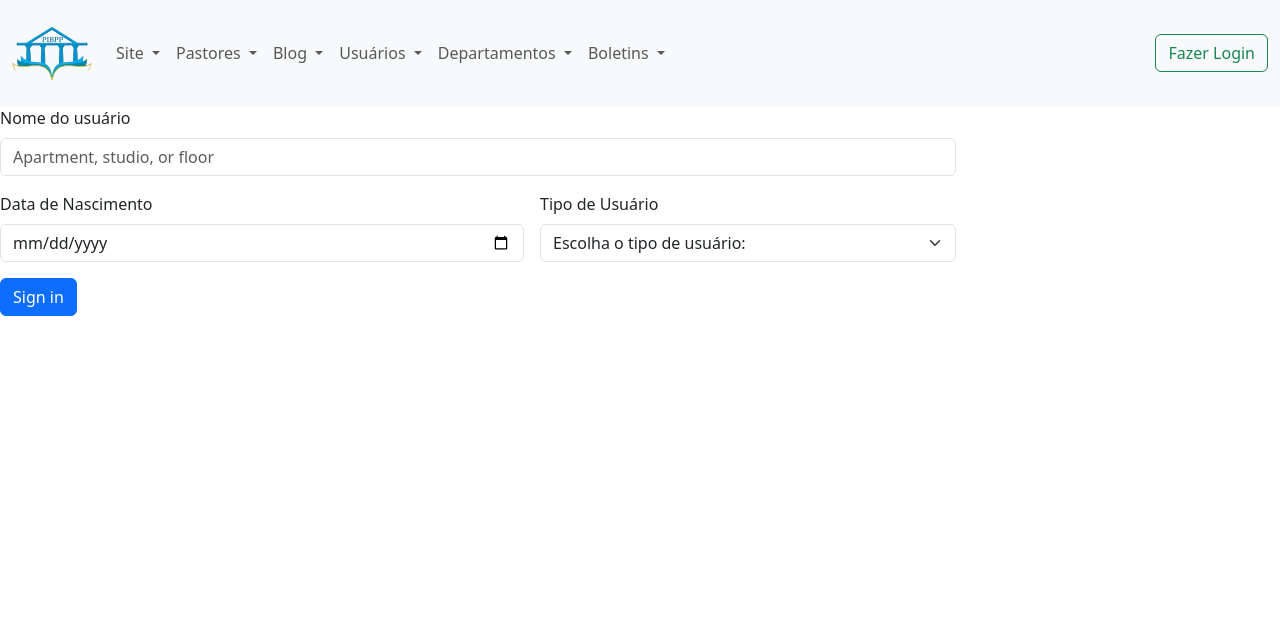
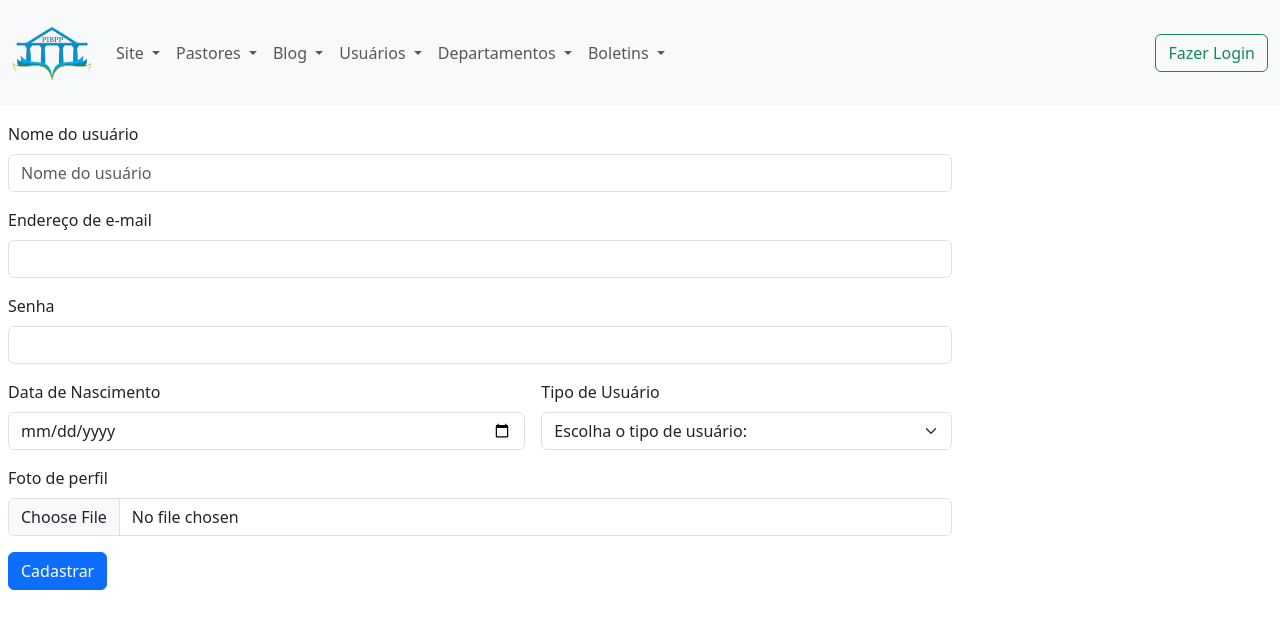
Before and after one commit to pedronet00/projeto-estagio, a PHP site: page /adm/usuarios/create.php in a window 1280 px wide. Shown: the top 629 px of the page. Run offline with PHP 8.4, Linux system fonts and the light colour scheme; data that the repository does not hold is empty; some libraries are stand-ins or nearby versions; some web fonts are replaced.

Commit message:
fazendo cadastro e listagem de usuarios

```diff
--- a/adm/usuarios/create.php
+++ b/adm/usuarios/create.php
@@ -6,19 +6,26 @@
     $stmt = retornarTodosTiposUsuario($conexao);
 ?>
 
-<form class="row g-3">
-
+<form class="row g-3" method="POST" enctype="multipart/form-data" style="width: 100%;margin: auto;" id="formPost">
   <div class="col-9">
     <label for="inputAddress2" class="form-label">Nome do usuário</label>
-    <input type="text" class="form-control" id="inputAddress2" placeholder="Apartment, studio, or floor">
+    <input type="text" class="form-control" name="nomeUsuario" id="inputAddress2" placeholder="Nome do usuário">
+  </div>
+  <div class="col-9">
+    <label for="exampleInputEmail1" class="form-label">Endereço de e-mail</label>
+    <input type="email" class="form-control" name="emailUsuario" id="exampleInputEmail1" aria-describedby="emailHelp">
+  </div>
+  <div class="col-9">
+    <label for="exampleInputPassword1" class="form-label">Senha</label>
+    <input type="password" class="form-control" name="senhaUsuario" id="exampleInputPassword1">
   </div>
   <div class="col-md-5">
     <label for="inputCity" class="form-label">Data de Nascimento</label>
-    <input type="date" class="form-control" id="inputCity">
+    <input type="date" class="form-control" name="dataNascimentoUsuario" id="inputCity">
   </div>
   <div class="col-md-4">
     <label for="inputState" class="form-label">Tipo de Usuário</label>
-    <select id="inputState" class="form-select">
+    <select id="inputState" class="form-select" name="nivelUsuario">
       <option selected>Escolha o tipo de usuário:</option>
       <?php while($tipoUsuario = $stmt->fetch(PDO::FETCH_ASSOC)){ ?>
         <option value="<?php echo $tipoUsuario['idnivelUsuario']; ?>"><?php echo $tipoUsuario['nivelUsuario']; ?></option>
@@ -26,7 +33,48 @@
     </select>
   </div>
 
+  <div class="col-9">
+    <label class="form-label" for="inputGroupFile01">Foto de perfil</label>
+    <input type="file" class="form-control" name="fotoPerfilUsuario" id="inputGroupFile01">
+  </div>
+
   <div class="col-12">
-    <button type="submit" class="btn btn-primary">Sign in</button>
+    <button type="submit" class="btn btn-primary">Cadastrar</button>
   </div>
 </form>
+
+<script>
+        $(document).ready(function() {
+            // Captura o envio do formulário via AJAX
+            $('#formPost').submit(function(event) {
+                event.preventDefault(); // Evita o envio padrão do formulário
+
+                var formData = new FormData(this); // Cria um objeto FormData com os dados do formulário
+
+                console.log(formData);
+
+                $.ajax({
+                    type: 'POST',
+                    url: '../../api/usuarios/create.php',
+                    data: formData,
+                    processData: false,  // Não processar os dados (já estão em FormData)
+                    contentType: false,  // Não configurar o tipo de conteúdo (será definido automaticamente)
+                    success: function(response){
+                        Swal.fire({
+                            title: "Sucesso!",
+                            text: "Usuário inserido com sucesso!",
+                            icon: "success"
+                        });
+                    },
+                    error: function(xhr, status, error) {
+                        console.log(xhr.responseText); // Exibe detalhes do erro no console
+                        Swal.fire({
+                            title: "Erro!",
+                            text: "Erro ao cadastrar usuário.",
+                            icon: "error"
+                        });
+                    }
+                });
+            });
+        });
+    </script>
--- a/config/template-adm.php
+++ b/config/template-adm.php
@@ -75,8 +75,8 @@
             Usuários
           </a>
           <ul class="dropdown-menu">
-            <li><a class="dropdown-item" href="#">Action</a></li>
-            <li><a class="dropdown-item" href="#">Another action</a></li>
+            <li><a class="dropdown-item" href="../usuarios/create.php">Criar Usuário</a></li>
+            <li><a class="dropdown-item" href="../usuarios/read.php">Listar Usuários</a></li>
             <li><hr class="dropdown-divider"></li>
             <li><a class="dropdown-item" href="#">Something else here</a></li>
           </ul>
```
Also changed, not shown: adm/usuarios/read.php (added, +51 -0 lines), api/usuarios/create.php (added, +65 -0 lines), api/usuarios/read.php (+9 -0 lines), adm/post/create.php (indentation only), src/img/imagens-blog/pedro.jpeg (added).
